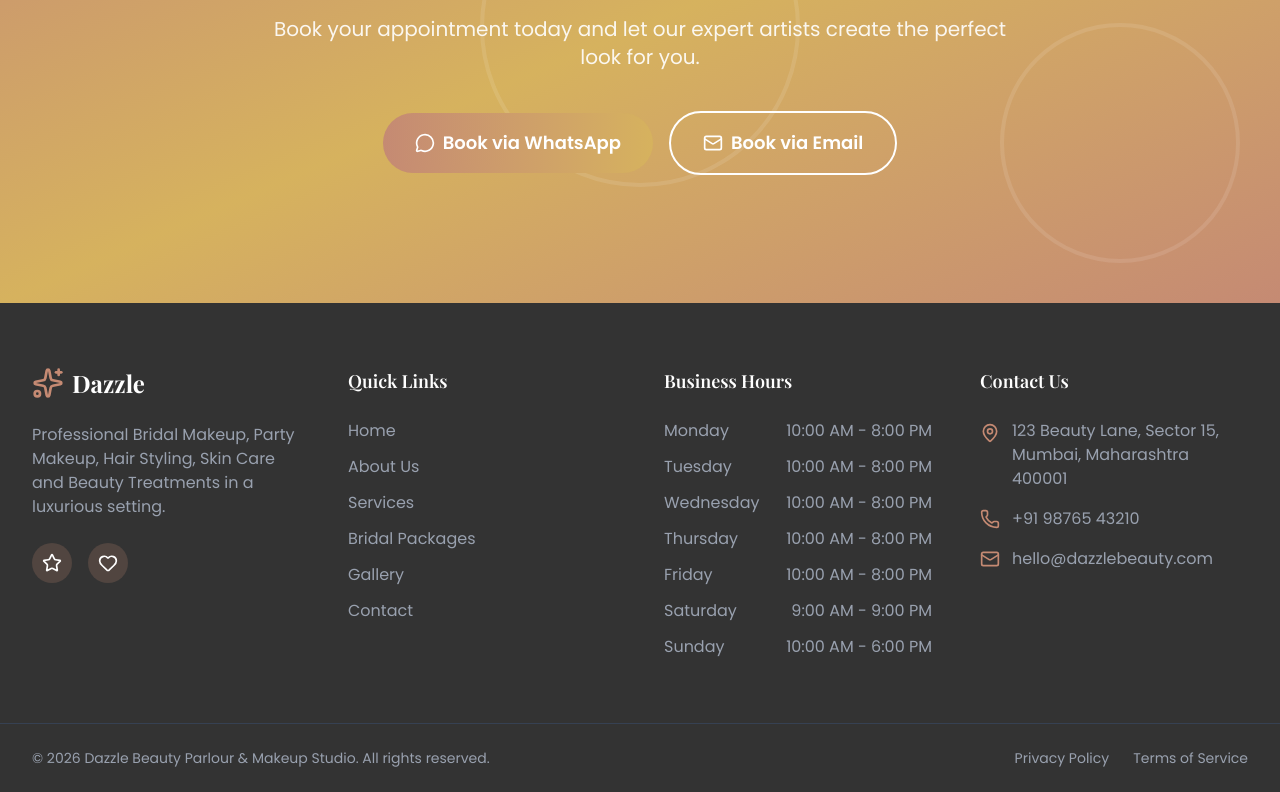
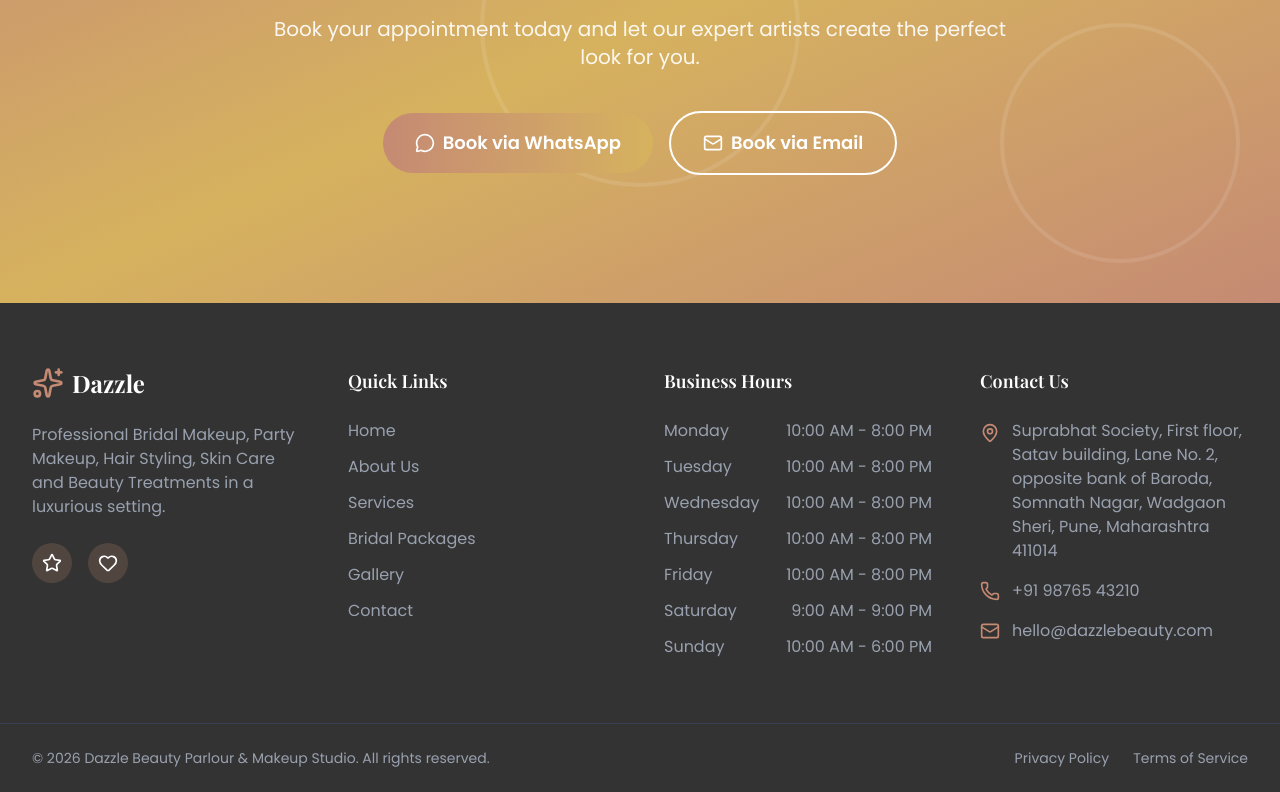
Before and after one commit to CodeITinfotech/beautyparlor, a Next.js app: page /about in a window 1280 px wide. Shown: the part 2885-3677 px from the top of the page. Built offline with nearby package versions, Linux system fonts and the light colour scheme.

Commit message:
Update address to Pune, Maharashtra

```diff
--- a/src/data/business.ts
+++ b/src/data/business.ts
@@ -4,7 +4,7 @@ export const businessInfo: BusinessInfo = {
   name: 'Dazzle Beauty Parlour & Makeup Studio',
   tagline: 'Reveal Your Natural Beauty',
   description: 'Professional Bridal Makeup, Party Makeup, Hair Styling, Skin Care and Beauty Treatments in a luxurious setting.',
-  address: '123 Beauty Lane, Sector 15, Mumbai, Maharashtra 400001',
+  address: 'Suprabhat Society, First floor, Satav building, Lane No. 2, opposite bank of Baroda, Somnath Nagar, Wadgaon Sheri, Pune, Maharashtra 411014',
   phone: '+91 98765 43210',
   email: 'hello@dazzlebeauty.com',
   whatsapp: '919876543210',
@@ -21,5 +21,5 @@ export const businessInfo: BusinessInfo = {
     instagram: 'https://instagram.com/dazzlebeauty',
     facebook: 'https://facebook.com/dazzlebeauty',
   },
-  mapEmbed: 'https://www.google.com/maps/embed?pb=!1m18!1m12!1m3!1d241317.11609823277!2d72.74109995709657!3d19.08219783958221!2m3!1f0!2f0!3f0!3m2!1i1024!2i768!4f13.1!3m3!1m2!1s0x3be7c6306644edc1%3A0x5da4ed8f8d648c69!2sMumbai%2C%20Maharashtra!5e0!3m2!1sen!2sin!4v1699999999999!5m2!1sen!2sin',
+  mapEmbed: 'https://www.google.com/maps/embed?pb=!1m18!1m12!1m3!1d3781.3559197587984!2d73.9429!3d18.5536!2m3!1f0!2f0!3f0!3m2!1i1024!2i768!4f13.1!3m3!1m2!1s0x0%3A0x0!2zMTjCsDMzJzE1LjYiTiA3M8KwNTYnMzUuMCJF!5e0!3m2!1sen!2sin!4v1699999999999!5m2!1sen!2sin',
 };
```
